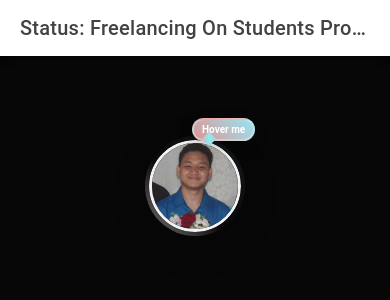
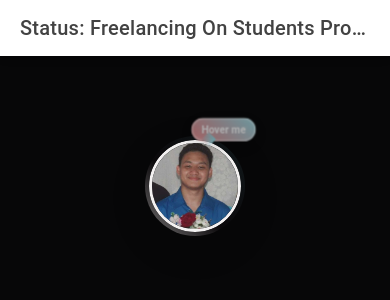
Before and after one commit to ArkDriveDev/Portfolio, a React (Vite) app: page /home in a window 390 px wide. Shown: the top 300 px of the page. Built offline with nearby package versions, Linux system fonts and the light colour scheme.

Commit message:
Added fade and blinking animation on popover

```diff
--- a/src/CSS/Avatar.css
+++ b/src/CSS/Avatar.css
@@ -1,4 +1,3 @@
-/* Avatar.css */
 .avatar-container {
   position: relative;
   display: inline-block;
@@ -112,14 +111,14 @@
   background-color: #ffcc00; /* away */
 }
 
-/* Hover Popover - Positioned higher */
+/* Hover Popover */
 .hover-popover {
   position: absolute;
-  top: -25px; /* Changed from -15px to -25px to move it higher */
+  top: -25px;
   right: -25px;
   background: linear-gradient(45deg, #ff6b6b, #98e6f0, #96ceb4);
   background-size: 300% 300%;
-  animation: gradientShift 3s ease infinite;
+  animation: gradientShift 3s ease infinite, blinkFade 2s ease-in-out infinite;
   color: white;
   padding: 8px 12px;
   border-radius: 20px;
@@ -128,7 +127,6 @@
   white-space: nowrap;
   z-index: 20;
   box-shadow: 0 5px 15px rgba(0, 0, 0, 0.2);
-  animation: fadeIn 0.3s ease-in;
   border: 2px solid rgba(255, 255, 255, 0.3);
   backdrop-filter: blur(5px);
   -webkit-backdrop-filter: blur(5px);
@@ -186,6 +184,22 @@
   }
 }
 
+/* NEW Blinking/Fading Popover Animation */
+@keyframes blinkFade {
+  0% {
+    opacity: 1;
+    transform: scale(1);
+  }
+  50% {
+    opacity: 0.4;
+    transform: scale(1.05);
+  }
+  100% {
+    opacity: 1;
+    transform: scale(1);
+  }
+}
+
 /* Focus states for accessibility */
 .avatar:focus {
   outline: none;
@@ -235,7 +249,7 @@
   .hover-popover {
     font-size: 12px;
     padding: 7px 10px;
-    top: -20px; /* Adjusted for mobile */
+    top: -20px;
     right: -12px;
   }
 
@@ -272,7 +286,7 @@
   .hover-popover {
     font-size: 10px;
     padding: 4px 8px;
-    top: -18px; /* Adjusted for mobile */
+    top: -18px;
     right: -10px;
   }
 
```
Also changed, not shown: src/components/Avatar.tsx (line endings or trailing spaces).
